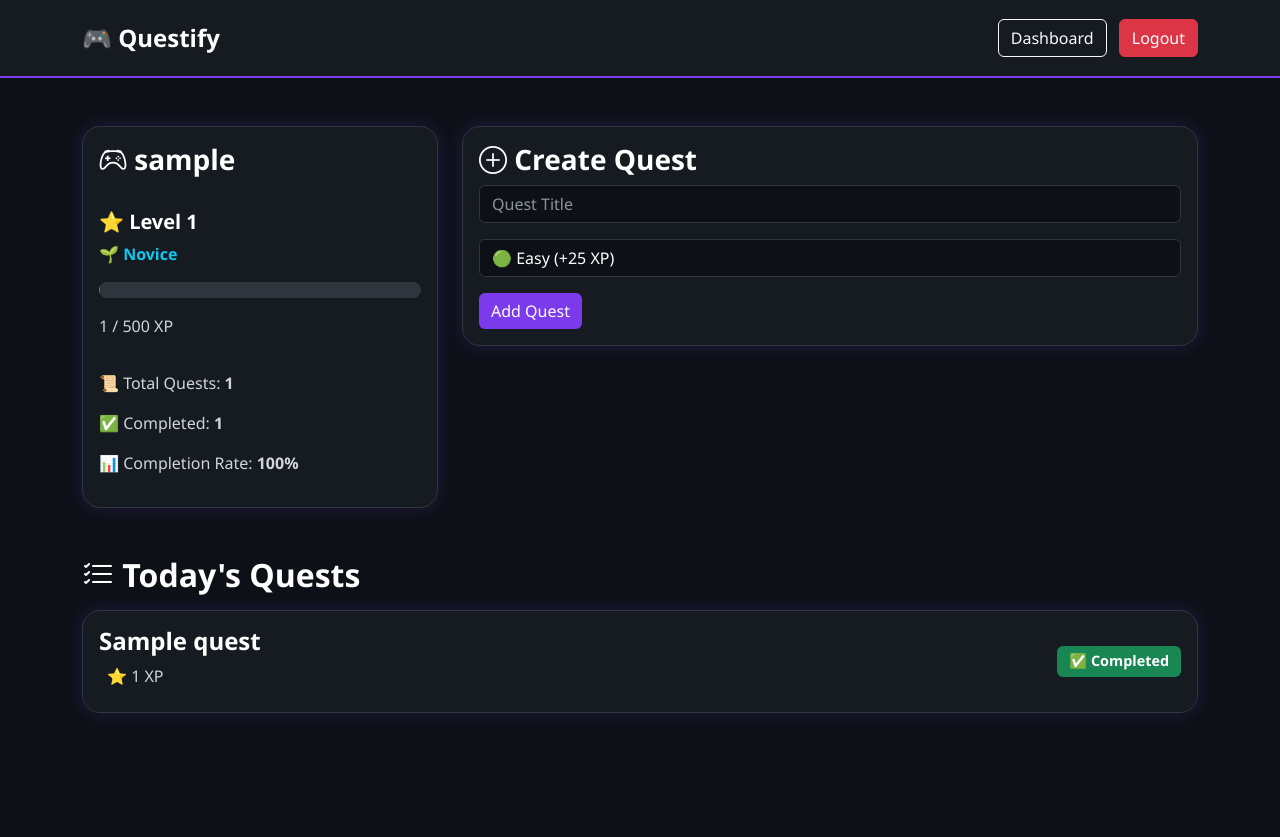
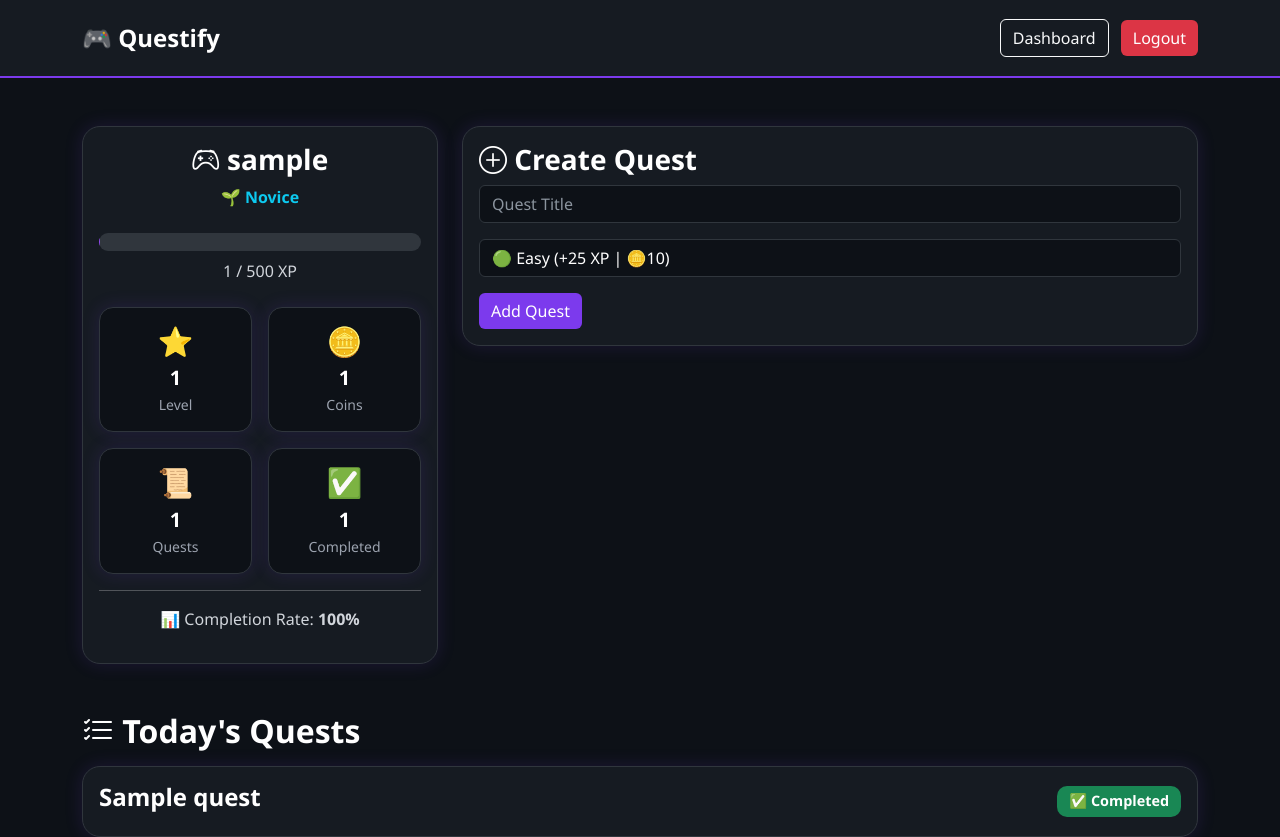
Before and after one commit to MRIDUPAL/Project-001, a Flask app: page /dashboard in a window 1280 px wide. Before the commit the page ends 717 px from the top, so only its background shows below. Run offline with Flask 3, Linux system fonts and the light colour scheme; the visitor is signed in with stand-in values (Sample User, id 1); tables that the repository leaves empty hold one stand-in row (values such as "Sample post").

Commit message:
Refactor game logic and add coin reward system

```diff
--- a/app.py
+++ b/app.py
@@ -1,26 +1,17 @@
 from flask import Flask, render_template, request, redirect, session
+from werkzeug.security import generate_password_hash, check_password_hash
+
 from models import db, User, Quest
-from werkzeug.security import generate_password_hash, check_password_hash
+
+from game_logic import (
+    get_rank,
+    xp_needed,
+    coin_reward,
+    check_achievements
+)
 
 app = Flask(__name__)
 app.secret_key = "your_secret_key_here"
-
-def get_rank(level):
-
-    if level < 5:
-        return "🌱 Novice"
-
-    elif level < 10:
-        return "⚔️ Adventurer"
-
-    elif level < 20:
-        return "🛡️ Hero"
-
-    elif level < 40:
-        return "👑 Champion"
-
-    else:
-        return "🐉 Legend"
 
 app.config["SQLALCHEMY_DATABASE_URI"] = "sqlite:///questify.db"
 app.config["SQLALCHEMY_TRACK_MODIFICATIONS"] = False
@@ -29,6 +20,15 @@ db.init_app(app)
 
 with app.app_context():
     db.create_all()
+
+
+@app.route("/")
+def home():
+
+    if "user_id" in session:
+        return redirect("/dashboard")
+
+    return render_template("index.html")
 
 
 @app.route("/login", methods=["GET", "POST"])
@@ -52,13 +52,29 @@ def login():
 
     return render_template("login.html")
 
-@app.route("/")
-def home():
 
-    if "user_id" in session:
-        return redirect("/dashboard")
+@app.route("/register", methods=["GET", "POST"])
+def register():
 
-    return render_template("index.html")
+    if request.method == "POST":
+
+        username = request.form["username"]
+        email = request.form["email"]
+        password = request.form["password"]
+
+        new_user = User(
+            username=username,
+            email=email,
+            password=generate_password_hash(password)
+        )
+
+        db.session.add(new_user)
+        db.session.commit()
+
+        return redirect("/login")
+
+    return render_template("register.html")
+
 
 @app.route("/dashboard")
 def dashboard():
@@ -66,17 +82,25 @@ def dashboard():
     if "user_id" not in session:
         return redirect("/login")
 
-    user = User.query.get(session["user_id"])
+    user = db.session.get(User, session["user_id"])
 
-    max_xp = 500 + ((user.level - 1) * 250)
-    progress = (user.xp / max_xp) * 100 if max_xp > 0 else 0
+    if user is None:
+        session.clear()
+        return redirect("/login")
+
+    max_xp = xp_needed(user.level)
+
+    progress = (
+        (user.xp / max_xp) * 100
+        if max_xp > 0 else 0
+    )
+
     rank = get_rank(user.level)
 
     quests = Quest.query.filter_by(
-        user_id=session["user_id"]
+        user_id=user.id
     ).all()
 
-    # Player Statistics
     total_quests = len(quests)
 
     completed_quests = sum(
@@ -93,6 +117,7 @@ def dashboard():
         username=user.username,
         quests=quests,
         xp=user.xp,
+        coins=user.coins,
         level=user.level,
         rank=rank,
         max_xp=max_xp,
@@ -101,6 +126,7 @@ def dashboard():
         completed_quests=completed_quests,
         completion_rate=completion_rate
     )
+
 
 @app.route("/add_quest", methods=["POST"])
 def add_quest():
@@ -130,13 +156,17 @@ def add_quest():
 
     return redirect("/dashboard")
 
+
 @app.route("/complete/<int:quest_id>", methods=["POST"])
 def complete_quest(quest_id):
 
     if "user_id" not in session:
         return redirect("/login")
 
-    quest = Quest.query.get_or_404(quest_id)
+    quest = db.session.get(Quest, quest_id)
+
+    if quest is None:
+        return redirect("/dashboard")
 
     if quest.user_id != session["user_id"]:
         return redirect("/dashboard")
@@ -145,47 +175,43 @@ def complete_quest(quest_id):
 
         quest.completed = True
 
-        user = User.query.get(session["user_id"])
+        user = db.session.get(User, session["user_id"])
 
+        if user is None:
+            session.clear()
+            return redirect("/login")
+
+        # XP
         user.xp += quest.xp
 
-        xp_needed = 500 + ((user.level - 1) * 250)
+        # Coins
+        user.coins += coin_reward(quest.difficulty)
 
-        while user.xp >= xp_needed:
-            user.xp -= xp_needed
+        # Achievements
+        check_achievements(user)
+
+        # Level Up
+        needed = xp_needed(user.level)
+
+        while user.xp >= needed:
+
+            user.xp -= needed
             user.level += 1
-            xp_needed = 500 + ((user.level - 1) * 250)
+
+            needed = xp_needed(user.level)
 
         db.session.commit()
 
     return redirect("/dashboard")
 
-@app.route("/register", methods=["GET", "POST"])
-def register():
-
-    if request.method == "POST":
-
-        username = request.form["username"]
-        email = request.form["email"]
-        password = request.form["password"]
-
-        new_user = User(
-        username=username,
-        email=email,
-        password=generate_password_hash(password)
-        )
-
-        db.session.add(new_user)
-        db.session.commit()
-
-        return redirect("/login")
-
-    return render_template("register.html")
 
 @app.route("/logout")
 def logout():
+
     session.clear()
+
     return redirect("/")
+
 
 if __name__ == "__main__":
     app.run(debug=True)
--- a/static/css/style.css
+++ b/static/css/style.css
@@ -1,195 +1,232 @@
-/* ==========================
-   GLOBAL
-========================== */
+/* ==========================================
+   QUESTIFY - STYLE.CSS
+========================================== */
+
+/* ---------- GLOBAL ---------- */
 
 body{
     background:#0D1117;
     color:#F8FAFC;
-    font-family:Segoe UI, Tahoma, Geneva, Verdana, sans-serif;
+    font-family:"Segoe UI",Tahoma,Geneva,Verdana,sans-serif;
 }
 
-/* ==========================
-   NAVBAR
-========================== */
+/* ---------- NAVBAR ---------- */
 
 .navbar{
-
     background:#161B22 !important;
-
     border-bottom:2px solid #7C3AED;
-
-    padding:15px;
-
+    padding:15px 0;
 }
 
 .navbar-brand{
-
+    color:#FFF !important;
     font-size:1.5rem;
-
-    font-weight:bold;
-
-    color:white !important;
-
+    font-weight:700;
 }
 
-/* ==========================
-   CARDS
-========================== */
+/* ---------- CARDS ---------- */
 
 .card{
-
     background:#161B22;
-
     border:1px solid #30363D;
-
     border-radius:18px;
-
-    box-shadow:0 0 18px rgba(124,58,237,.20);
-
+    color:#FFF;
     transition:.25s;
-
+    box-shadow:0 0 18px rgba(124,58,237,.15);
 }
 
 .card:hover{
-
-    transform:translateY(-4px);
-
-    box-shadow:0 0 25px rgba(124,58,237,.35);
-
+    transform:translateY(-5px);
+    border-color:#7C3AED;
+    box-shadow:0 0 30px rgba(124,58,237,.35);
 }
 
-/* ==========================
-   HEADINGS
-========================== */
+/* ---------- PLAYER MINI CARDS ---------- */
+
+.card .card{
+    background:#0D1117;
+    border:1px solid #30363D;
+    border-radius:14px;
+    transition:.2s;
+}
+
+.card .card:hover{
+    transform:scale(1.05);
+    border-color:#7C3AED;
+}
+
+.card .card h4{
+    font-size:1.8rem;
+    margin-bottom:8px;
+}
+
+.card .card h5{
+    margin-bottom:4px;
+    font-weight:700;
+}
+
+.card .card small{
+    color:#9CA3AF;
+}
+
+/* ---------- HEADINGS ---------- */
 
 h1,h2,h3,h4,h5{
-
-    color:white;
-
+    color:#FFF;
     font-weight:700;
-
 }
 
-/* ==========================
-   FORMS
-========================== */
+/* ---------- TEXT ---------- */
+
+p{
+    color:#D1D5DB;
+}
+
+/* ---------- FORMS ---------- */
 
 .form-control,
 .form-select{
-
     background:#0D1117;
-
-    color:white;
-
+    color:#FFF;
     border:1px solid #30363D;
-
 }
 
 .form-control::placeholder{
-
     color:#8B949E;
-
 }
 
 .form-control:focus,
 .form-select:focus{
-
     background:#0D1117;
-
-    color:white;
-
+    color:#FFF;
     border-color:#7C3AED;
-
     box-shadow:0 0 10px rgba(124,58,237,.4);
-
 }
 
-/* ==========================
-   BUTTONS
-========================== */
+/* ---------- BUTTONS ---------- */
+
+.btn{
+    transition:.25s;
+}
+
+.btn:hover{
+    transform:translateY(-2px);
+}
 
 .btn-success{
-
     background:#7C3AED;
-
     border:none;
-
 }
 
 .btn-success:hover{
-
     background:#6D28D9;
-
 }
 
 .btn-primary{
-
     background:#7C3AED;
-
     border:none;
-
 }
 
 .btn-primary:hover{
-
     background:#6D28D9;
-
 }
 
 .btn-warning{
-
     background:#FACC15;
-
+    color:#000;
     border:none;
-
-    color:black;
-
 }
 
-/* ==========================
-   PROGRESS BAR
-========================== */
+.btn-danger{
+    border:none;
+}
+
+/* ---------- PROGRESS BAR ---------- */
 
 .progress{
-
-    height:16px;
-
-    border-radius:12px;
-
+    height:18px;
     background:#30363D;
-
+    border-radius:30px;
+    overflow:hidden;
 }
 
 .progress-bar{
-
     background:linear-gradient(
         90deg,
         #7C3AED,
         #A855F7
     );
+    transition:width .6s ease;
+}
 
-    transition:width .5s ease;
+/* ---------- BADGES ---------- */
+
+.badge{
+    padding:8px 12px;
+    font-size:.9rem;
+    border-radius:10px;
+}
+
+/* ---------- COINS ---------- */
+
+.text-warning{
+    color:#FACC15 !important;
+    text-shadow:0 0 10px rgba(250,204,21,.45);
+}
+
+/* ---------- QUEST CARDS ---------- */
+
+.card.mt-3{
+    transition:.25s;
+}
+
+.card.mt-3:hover{
+    border-color:#7C3AED;
+}
+
+/* ---------- LINKS ---------- */
+
+a{
+    text-decoration:none;
+}
+
+/* ---------- SCROLLBAR ---------- */
+
+::-webkit-scrollbar{
+    width:10px;
+}
+
+::-webkit-scrollbar-track{
+    background:#161B22;
+}
+
+::-webkit-scrollbar-thumb{
+    background:#7C3AED;
+    border-radius:20px;
+}
+
+::-webkit-scrollbar-thumb:hover{
+    background:#A855F7;
+}
+
+/* ---------- RESPONSIVE ---------- */
+
+@media (max-width:768px){
+
+    h1{
+        font-size:2rem;
+    }
+
+    h2{
+        font-size:1.7rem;
+    }
+
+    h3{
+        font-size:1.4rem;
+    }
+
+    .card{
+        margin-bottom:15px;
+    }
 
 }
-
-/* ==========================
-   BADGES
-========================== */
-
-.badge{
-
-    padding:8px 12px;
-
-    font-size:.9rem;
-
-}
-
-/* ==========================
-   TEXT
-========================== */
-
-p{
-
-    color:#D1D5DB;
-
-}
--- a/templates/dashboard.html
+++ b/templates/dashboard.html
@@ -1,66 +1,78 @@
 {% extends "base.html" %}
 
-{% block title %}
-Dashboard
-{% endblock %}
+{% block title %}Dashboard{% endblock %}
 
 {% block content %}
 
 <div class="row g-4">
 
     <!-- Player Card -->
-
     <div class="col-lg-4">
 
         <div class="card h-100">
 
             <div class="card-body">
 
-                <h3>
+                <h3 class="text-center">
                     <i class="bi bi-controller"></i>
                     {{ username }}
                 </h3>
 
-                <hr>
-
-                <h5>
-                    ⭐ Level {{ level }}
-                </h5>
-
-                <p class="text-info fw-bold">
+                <p class="text-center text-info fw-bold mb-4">
                     {{ rank }}
                 </p>
 
-                <div class="progress mb-3">
-
+                <div class="progress mb-2">
                     <div
                         class="progress-bar"
                         role="progressbar"
                         style="width: {{ progress }}%">
+                    </div>
+                </div>
 
+                <p class="text-center mb-4">
+                    {{ xp }} / {{ max_xp }} XP
+                </p>
+
+                <div class="row text-center g-3">
+
+                    <div class="col-6">
+                        <div class="card p-3">
+                            <h4>⭐</h4>
+                            <h5>{{ level }}</h5>
+                            <small>Level</small>
+                        </div>
+                    </div>
+
+                    <div class="col-6">
+                        <div class="card p-3">
+                            <h4>🪙</h4>
+                            <h5>{{ coins }}</h5>
+                            <small>Coins</small>
+                        </div>
+                    </div>
+
+                    <div class="col-6">
+                        <div class="card p-3">
+                            <h4>📜</h4>
+                            <h5>{{ total_quests }}</h5>
+                            <small>Quests</small>
+                        </div>
+                    </div>
+
+                    <div class="col-6">
+                        <div class="card p-3">
+                            <h4>✅</h4>
+                            <h5>{{ completed_quests }}</h5>
+                            <small>Completed</small>
+                        </div>
                     </div>
 
                 </div>
 
-                <p>
-    {{ xp }} / {{ max_xp }} XP
-    </p>
-
                 <hr>
 
-    <div class="mt-3">
-
-        <p>
-            📜 Total Quests:
-            <strong>{{ total_quests }}</strong>
-        </p>
-
-        <p>
-            ✅ Completed:
-            <strong>{{ completed_quests }}</strong>
-        </p>
-
-        <p>
+                <p class="text-center">
                     📊 Completion Rate:
                     <strong>{{ completion_rate }}%</strong>
                 </p>
@@ -71,9 +83,7 @@ Dashboard
 
     </div>
 
-</div>
     <!-- Create Quest -->
-
     <div class="col-lg-8">
 
         <div class="card">
@@ -94,14 +104,12 @@ Dashboard
                         placeholder="Quest Title"
                         required>
 
-                    <select
-                        class="form-select mb-3"
-                        name="difficulty">
+                    <select class="form-select mb-3" name="difficulty">
 
-                        <option value="Easy">🟢 Easy (+25 XP)</option>
-                        <option value="Medium">🟡 Medium (+50 XP)</option>
-                        <option value="Hard">🔴 Hard (+100 XP)</option>
-                        <option value="Epic">🟣 Epic (+250 XP)</option>
+                        <option value="Easy">🟢 Easy (+25 XP | 🪙10)</option>
+                        <option value="Medium">🟡 Medium (+50 XP | 🪙20)</option>
+                        <option value="Hard">🔴 Hard (+100 XP | 🪙40)</option>
+                        <option value="Epic">🟣 Epic (+250 XP | 🪙100)</option>
 
                     </select>
 
@@ -141,26 +149,26 @@ Dashboard
                     <p class="mb-2">
 
                         {% if quest.difficulty == "Easy" %}
-
                             <span class="badge bg-success">🟢 Easy</span>
+                            <span class="ms-2">⭐ {{ quest.xp }} XP</span>
+                            <span class="ms-3 text-warning">🪙 10</span>
 
                         {% elif quest.difficulty == "Medium" %}
-
                             <span class="badge bg-warning text-dark">🟡 Medium</span>
+                            <span class="ms-2">⭐ {{ quest.xp }} XP</span>
+                            <span class="ms-3 text-warning">🪙 20</span>
 
                         {% elif quest.difficulty == "Hard" %}
-
                             <span class="badge bg-danger">🔴 Hard</span>
+                            <span class="ms-2">⭐ {{ quest.xp }} XP</span>
+                            <span class="ms-3 text-warning">🪙 40</span>
 
                         {% elif quest.difficulty == "Epic" %}
-
                             <span class="badge" style="background:#7C3AED;">🟣 Epic</span>
+                            <span class="ms-2">⭐ {{ quest.xp }} XP</span>
+                            <span class="ms-3 text-warning">🪙 100</span>
 
                         {% endif %}
-
-                        <span class="ms-2">
-                        ⭐ {{ quest.xp }} XP
-                        </span>
 
                     </p>
 
@@ -173,9 +181,7 @@ Dashboard
                         <form action="/complete/{{ quest.id }}" method="POST">
 
                             <button class="btn btn-success">
-
                                 Complete
-
                             </button>
 
                         </form>
@@ -183,9 +189,7 @@ Dashboard
                     {% else %}
 
                         <span class="badge bg-success">
-
                             ✅ Completed
-
                         </span>
 
                     {% endif %}
@@ -206,7 +210,7 @@ Dashboard
 
                 <h4>No quests yet</h4>
 
-                <p>Create your first quest and begin earning XP!</p>
+                <p>Create your first quest and begin earning XP.</p>
 
             </div>
 
```
Also changed, not shown: game_logic.py (added, +69 -0 lines), models.py (+34 -3 lines). Lines whose indentation alone changed are shown as unchanged.
